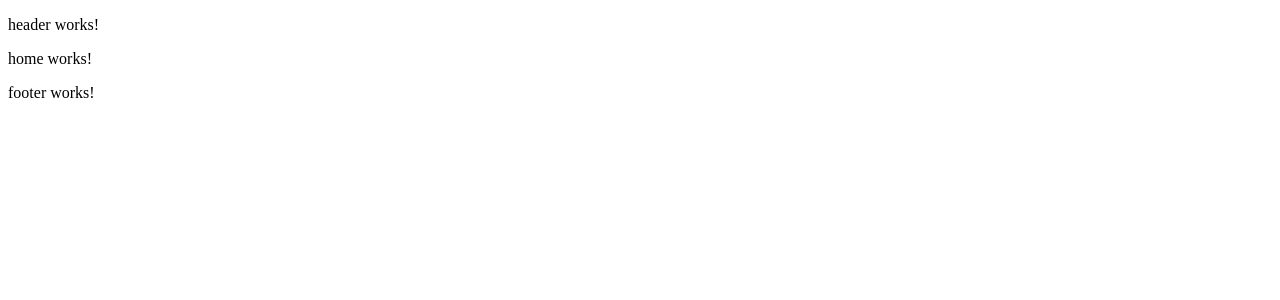
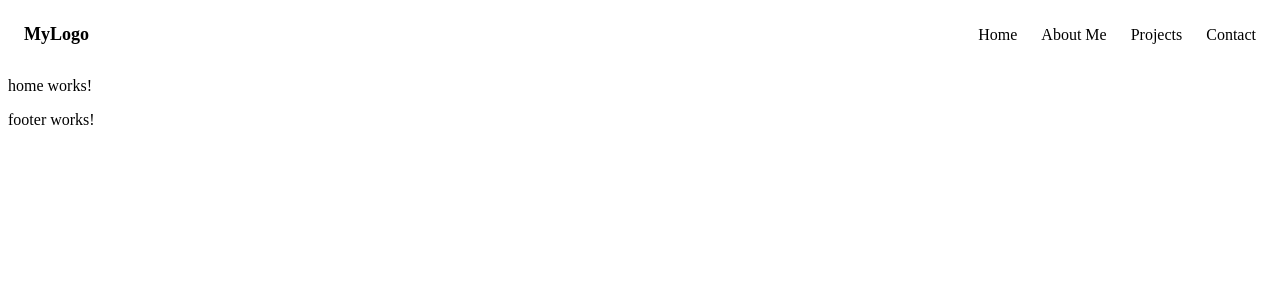
Before and after one commit to ralphleedev/site-vitrine, an Angular app: page / in a window 1280 px wide. Shown: the top 300 px of the page. Built offline with nearby package versions, Linux system fonts and the light colour scheme.

Commit message:
feat: add responsive header

```diff
--- a/src/app/core/header/header.component.css
+++ b/src/app/core/header/header.component.css
@@ -0,0 +1,67 @@
+.header {
+  width: 100%;
+  border-bottom: 1px solid #eee;
+  background: white;
+}
+
+.container {
+  display: flex;
+  justify-content: space-between;
+  align-items: center;
+  padding: 16px;
+}
+
+/* Logo */
+.logo {
+  font-weight: bold;
+  font-size: 18px;
+}
+
+/* Desktop nav (hidden by default) */
+.nav {
+  display: none;
+  gap: 24px;
+}
+
+.nav a {
+  text-decoration: none;
+  color: black;
+  font-weight: 500;
+}
+
+/* Mobile button */
+.menu-btn {
+  font-size: 24px;
+  background: none;
+  border: none;
+  cursor: pointer;
+}
+
+/* Mobile menu */
+.mobile-menu {
+  display: flex;
+  flex-direction: column;
+  padding: 16px;
+  gap: 12px;
+  border-top: 1px solid #eee;
+}
+
+.mobile-menu a {
+  text-decoration: none;
+  color: black;
+}
+
+/* Desktop styles */
+@media (min-width: 768px) {
+  .nav {
+    display: flex;
+  }
+
+  .menu-btn {
+    display: none;
+  }
+
+  .mobile-menu {
+    display: none;
+  }
+}
--- a/src/app/core/header/header.component.html
+++ b/src/app/core/header/header.component.html
@@ -1 +1,30 @@
-<p>header works!</p>
+
+  <div class="container">
+
+    <!-- Logo -->
+    <div class="logo">
+      MyLogo
+    </div>
+
+    <!-- Desktop nav -->
+    <nav class="nav">
+      <a routerLink="">Home</a>
+      <a routerLink="/about">About Me</a>
+      <a routerLink="/projects">Projects</a>
+      <a routerLink="/contact">Contact</a>
+    </nav>
+
+    <!-- Mobile menu button -->
+    <button class="menu-btn" (click)="toggleMenu()">
+      ☰
+    </button>
+
+  </div>
+
+  <!-- Mobile dropdown -->
+  <div class="mobile-menu" *ngIf="isMenuOpen">
+    <a routerLink="" (click)="closeMenu()">Home</a>
+    <a routerLink="/about" (click)="closeMenu()">About Me</a>
+    <a routerLink="/projects" (click)="closeMenu()">Projects</a>
+    <a routerLink="/contact" (click)="closeMenu()">Contact</a>
+  </div>
--- a/src/app/core/header/header.component.ts
+++ b/src/app/core/header/header.component.ts
@@ -1,9 +1,21 @@
+import { CommonModule } from '@angular/common';
 import { Component } from '@angular/core';
 
 @Component({
   selector: 'app-header',
-  imports: [],
+  imports: [CommonModule],
   templateUrl: './header.component.html',
   styleUrl: './header.component.css',
 })
-export class HeaderComponent {}
+export class HeaderComponent {
+
+isMenuOpen = false;
+
+  toggleMenu() {
+    this.isMenuOpen = !this.isMenuOpen;
+  }
+
+  closeMenu() {
+    this.isMenuOpen = false;
+  }
+}
```
